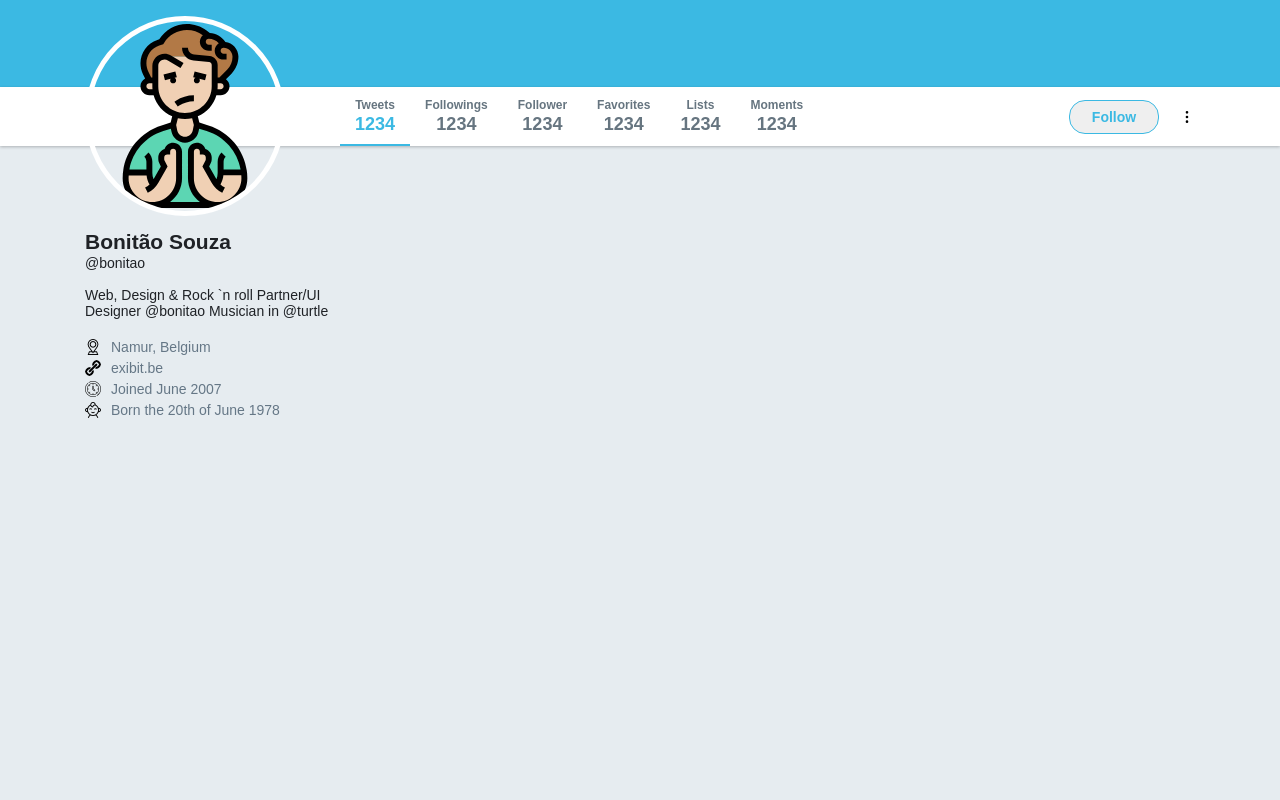
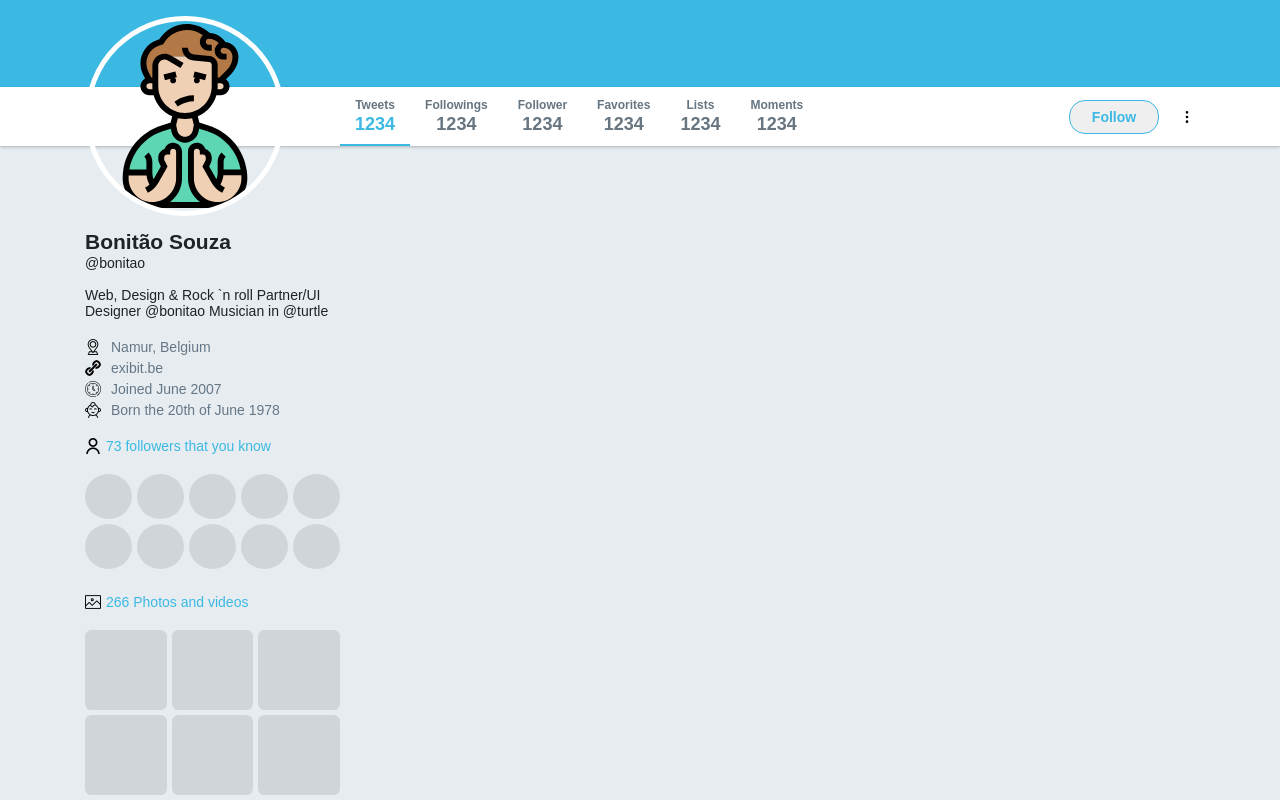
Before and after one commit to manoeljr/layout-twitter, a plain HTML site: page index.html in a window 1280 px wide. Shown: the part 339-1139 px from the top of the page. Before the commit the page ends 800 px from the top, so only its background shows below. Drawn offline with Linux system fonts and the light colour scheme.

Commit message:
Concluindo  a sidebar esquerda

```diff
--- a/index.html
+++ b/index.html
@@ -70,12 +70,39 @@
             <h1>Bonitão Souza</h1>
             <span>@bonitao</span>
             <p>Web, Design & Rock `n roll Partner/UI Designer @bonitao Musician in @turtle</p>
-            <ul>
+            <ul class="list">
                 <li><img src="/images/localizacao.png" alt="Place">Namur, Belgium</li>
                 <li><img src="/images/elo-da-corrente.png" alt="URL"> exibit.be</li>
                 <li><img src="/images/relogio.png" alt="Clock"> Joined June 2007</li>
                 <li><img src="/images/menino-bebe.png" alt="Born"> Born the 20th of June 1978</li>
             </ul>
+
+            <div class="widget followers">
+                <strong><img src="/images/perfil-de-usuario.png" alt="Followers"> 73 followers that you know</strong>
+                <ul>
+                    <li></li>
+                    <li></li>
+                    <li></li>
+                    <li></li>
+                    <li></li>
+                    <li></li>
+                    <li></li>
+                    <li></li>
+                    <li></li>
+                    <li></li>
+                </ul>
+            </div>
+            <div class="widget images">
+                <strong><img src="/images/imagem.png" alt="Images"> 266 Photos and videos</strong>
+                <ul>
+                    <li></li>
+                    <li></li>
+                    <li></li>
+                    <li></li>
+                    <li></li>
+                    <li></li>
+                </ul>
+            </div>
         </aside>
         <section class="timeline"></section>
         <aside class="widgets"></aside>
--- a/style.css
+++ b/style.css
@@ -229,7 +229,7 @@ div.wrapper-content aside.profile ul {
     list-style: none;
 }
 
-div.wrapper-content aside.profile li {
+div.wrapper-content aside.profile ul.list li {
     font-size: 14px;
     color: #657786;
 
@@ -238,11 +238,61 @@ div.wrapper-content aside.profile li {
     margin-top: 5px;
 }
 
-div.wrapper-content aside.profile li:first-child {
+div.wrapper-content aside.profile ul.list li:first-child {
     margin: 0;
 }
 
-div.wrapper-content aside.profile li img {
+div.wrapper-content aside.profile ul.list li img {
     margin-right: 10px;
 
 }
+
+div.wrapper-content aside.profile .widget {
+    margin-top: 20px;
+}
+
+div.wrapper-content aside.profile .widget  strong {
+    font-weight: normal;
+    color: #3bb9e3;
+    font-size: 14px;
+    display: flex;
+    align-items: center;
+}
+
+div.wrapper-content aside.profile .widget strong img {
+    margin-right: 5px;
+}
+
+div.wrapper-content aside.profile .followers ul {
+    list-style: none;
+    display: flex;
+    flex-wrap: wrap;
+    align-content: flex-start;
+    align-items: flex-start;
+}
+
+div.wrapper-content aside.profile .followers ul li {
+    width: 45px;
+    height: 45px;
+    background: #d0d5d9;
+    border-radius: 50%;
+    flex: 1 0 auto;
+    margin: 0 5px 5px 0;
+}
+
+div.wrapper-content aside.profile .images ul {
+    list-style: none;
+    display: flex;
+    flex-wrap: wrap;
+    align-content: flex-start;
+    align-items: flex-start;
+}
+
+div.wrapper-content aside.profile .images ul li {
+    width: 80px;
+    height: 80px;
+    background: #d0d5d9;
+    border-radius: 8%;
+    flex: 1 0 auto;
+    margin: 0 5px 5px 0;
+}
```
Also changed, not shown: images/imagem.png (added), images/perfil-de-usuario.png (added).
